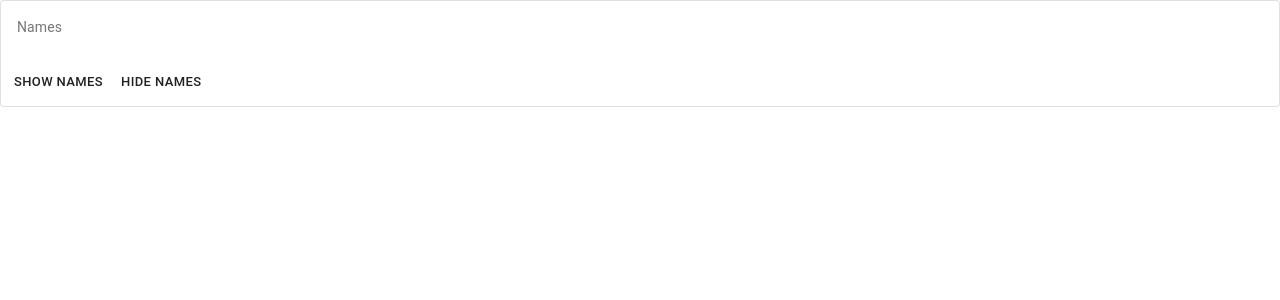
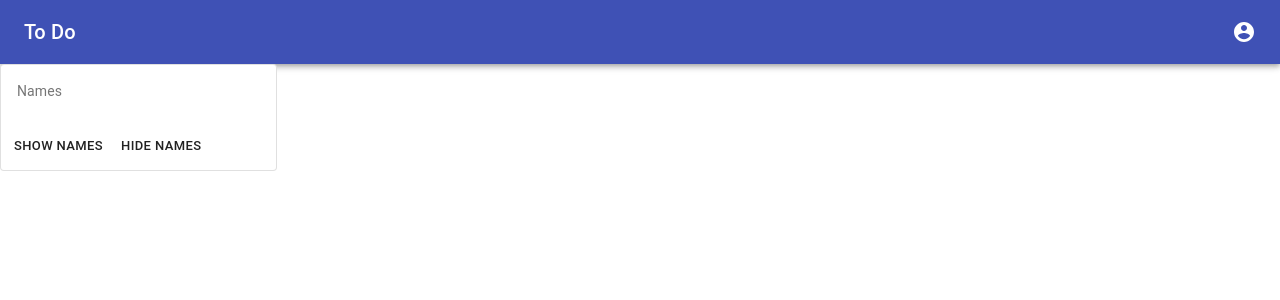
Before and after one commit to nermoo/Project_Tube_Alloys, a React (Create React App) app in the folder client/: page / in a window 1280 px wide. Shown: the top 300 px of the page. Built offline with nearby package versions, Linux system fonts and the light colour scheme.

Commit message:
add some components

```diff
--- a/client/package.json
+++ b/client/package.json
@@ -12,6 +12,7 @@
     "axios": "^0.21.1",
     "react": "^17.0.2",
     "react-dom": "^17.0.2",
+    "react-redux": "^7.2.4",
     "react-scripts": "4.0.3",
     "web-vitals": "^1.1.2"
   },
--- a/client/src/App.js
+++ b/client/src/App.js
@@ -1,14 +1,22 @@
 
+import { Grid } from '@material-ui/core';
 import './App.css';
 import NameButton from './components/button';
+import Navbar from './components/navbar';
 
 
 
 function App() {
   return (
+    <div>
+      <Navbar/>
+      <Grid container>
+        <Grid item={12}>
+        <NameButton/>
+        </Grid>
+      </Grid>
 
-
-      <NameButton/>
+    </div>
     //aravinda is the man
   );
 }
--- /dev/null
+++ b/client/src/components/navbar.js
@@ -0,0 +1,58 @@
+import React from 'react';
+import {makeStyles } from '@material-ui/core/styles';
+import AppBar from '@material-ui/core/AppBar';
+import Toolbar from '@material-ui/core/Toolbar';
+import IconButton from '@material-ui/core/IconButton';
+import Typography from '@material-ui/core/Typography';
+import AccountCircle from '@material-ui/icons/AccountCircle';
+
+
+const useStyles = makeStyles((theme) => ({
+  grow: {
+    flexGrow: 1,
+  },
+  menuButton: {
+    marginRight: theme.spacing(2),
+  },
+
+  inputRoot: {
+    color: 'inherit',
+  },
+  inputInput: {
+    padding: theme.spacing(1, 1, 1, 0),
+    // vertical padding + font size from searchIcon
+    paddingLeft: `calc(1em + ${theme.spacing(4)}px)`,
+    transition: theme.transitions.create('width'),
+    width: '100%',
+  },
+}));
+
+export default function PrimarySearchAppBar() {
+  const classes = useStyles();
+
+
+  return (
+
+      <AppBar position="static">
+        <Toolbar>
+          <Typography className={classes.title} variant="h6" noWrap>
+            To Do
+          </Typography>
+          <div className={classes.grow} />
+          <div className={classes.sectionDesktop}>
+
+            <IconButton
+              edge="end"
+              aria-label="account of current user"
+            //   aria-controls={menuId}
+              aria-haspopup="true"
+            //   onClick={handleProfileMenuOpen}
+              color="inherit"
+            >
+              <AccountCircle />
+            </IconButton>
+          </div>
+        </Toolbar>
+      </AppBar>
+  );
+}
```
Also changed, not shown: client/src/components/content.js (added), 1 other file (tests, documents, lock files or other folders).
